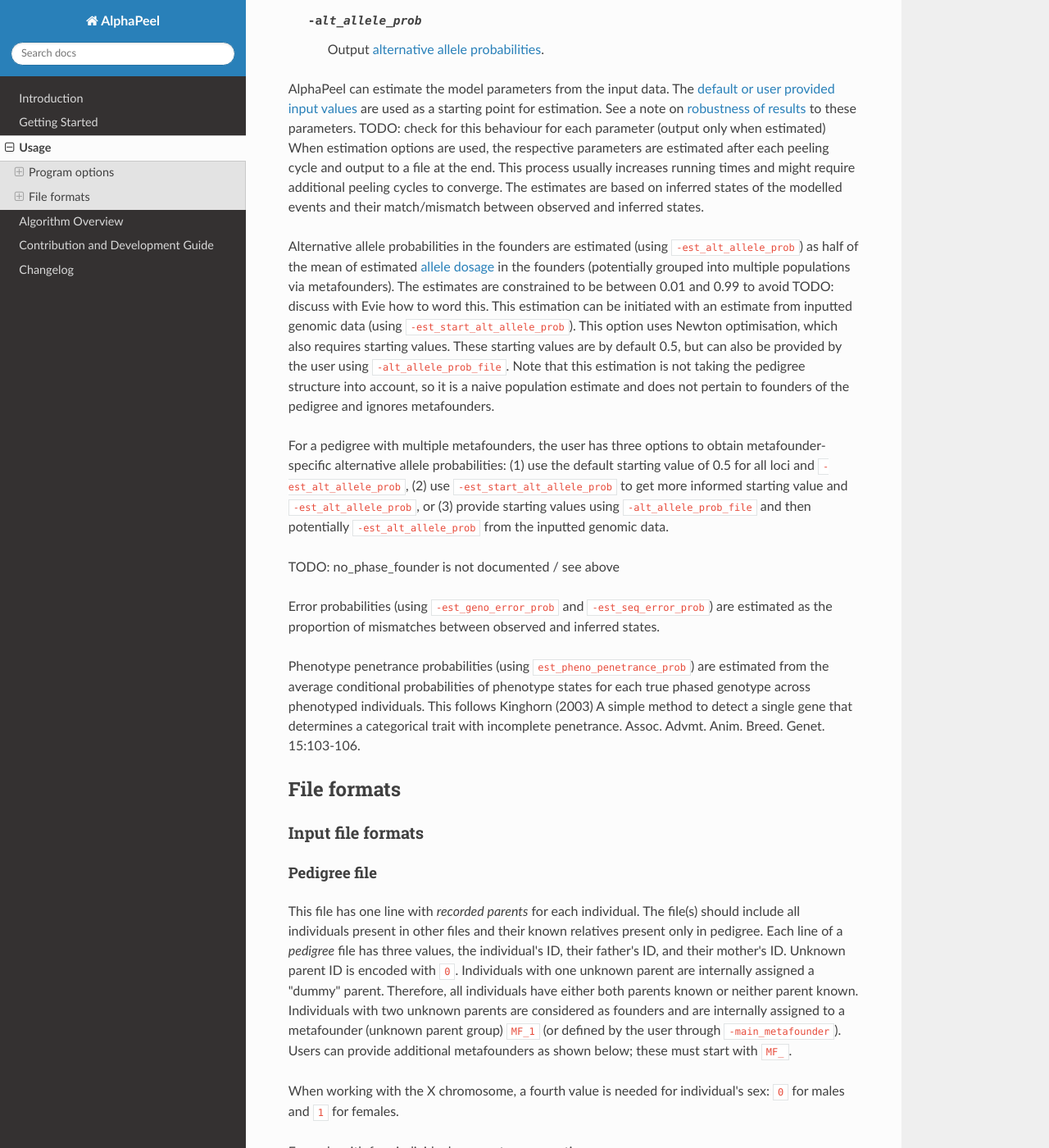
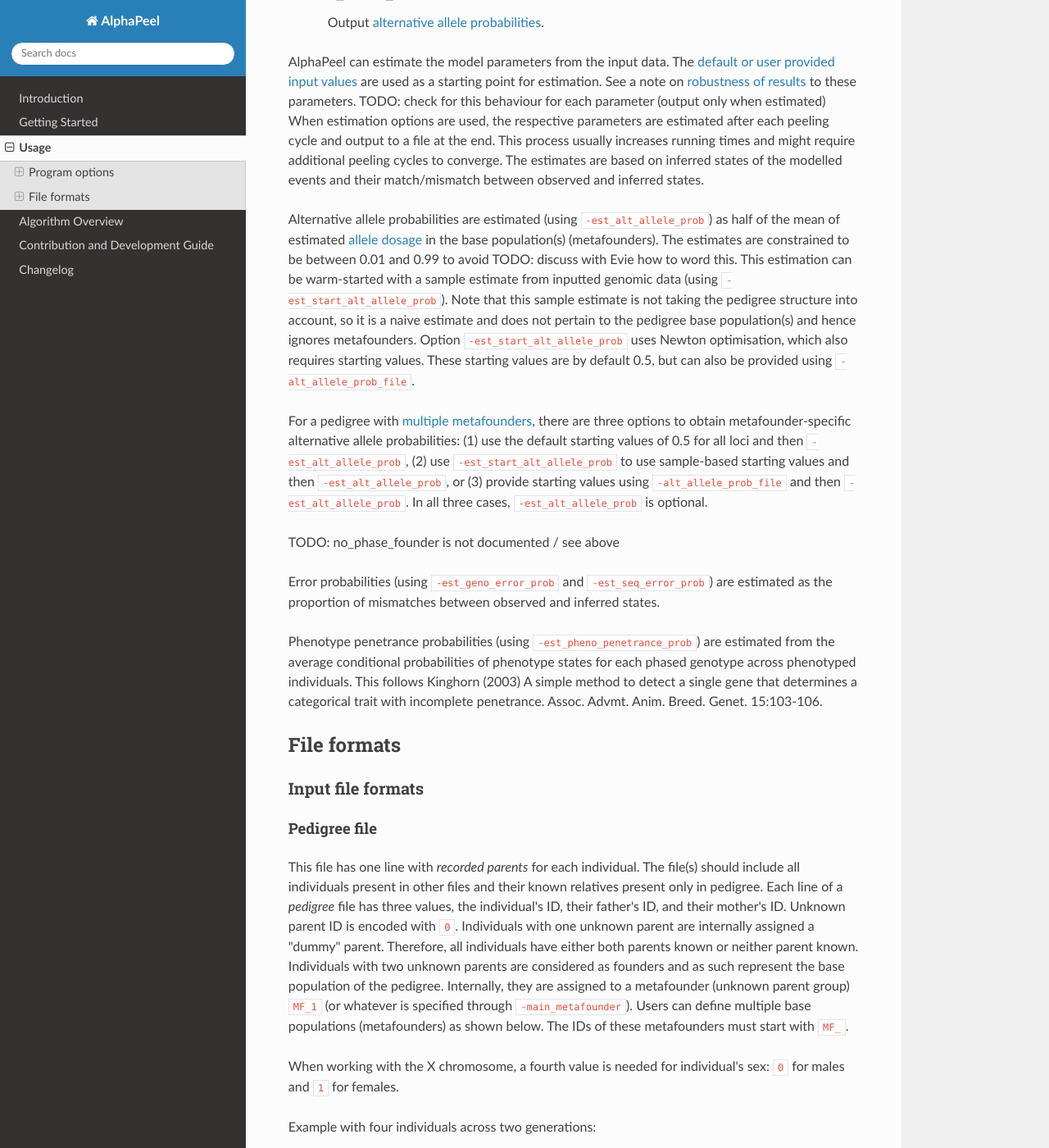
Before and after one commit to AlphaGenes/AlphaPeel, a Sphinx documentation site: the page built from docs/source/usage.rst, in a window 1280 px wide and 1400 px high, scrolled down 4986 px. Shown: the whole window at 82% size. Built offline with Sphinx 7.4.7 and the Read the Docs theme 3.1.0, drawn with Linux system fonts in a browser that asks for light colours; some of the changed text lies outside the part shown.

Commit message:
Polish alt_allele_prob and pheno_penetrance option docs

```diff
--- a/docs/source/usage.rst
+++ b/docs/source/usage.rst
@@ -55,7 +55,8 @@
                           (:ref:`see format details <alt_allele_prob_file_format>`).
                           Default: 0.5 for each locus.
       -main_metafounder MAIN_METAFOUNDER
-                          Metafounder name for unknown parents
+                          ID used to represent the base population of the pedigree
+                          (metafounder / unknown parent group)
                           (:ref:`see format details <ped_file_format>`).
                           Default: MF_1.
       -rec_length REC_LENGTH
@@ -264,19 +265,11 @@
                             Default: 1.
 
     Estimation of model parameters:
-      TODO: rename to est_start_alt_allele_prob
-      -est_alt_allele_prob  Estimate starting alternative allele probabilities using
-                            all inputted genomic data prior to peeling.
-      TODO: rename to est_alt_allele_prob
-      -update_alt_allele_prob
-                            Estimate :ref:`alternative allele probabilities <alt_allele_prob_file_format>`
-                            for each metafounder after each peeling cycle.
-      TODO: no_phase_founder is not documented - talking to Ros she noticed that
-      the default behaviour is to phase heterozygous genotypes in founders
-      in some way (TODO: what way - she noticed it is not driven by data possibly?!)
-      and this flag suppresses this behaviour.
-      -no_phase_founder     Phase a heterozygous allele in one of the
-                            founders (if such an allele can be found).
+      -est_start_alt_allele_prob
+                            Estimate starting alternative allele probabilities
+                            from all inputted genomic data prior to peeling.
+      -est_alt_allele_prob  Estimate :ref:`alternative allele probabilities <alt_allele_prob_file_format>`
+                            after each peeling cycle.
       -est_geno_error_prob  Estimate :ref:`genotype error probability <geno_error_prob_file_format>`
                             after each peeling cycle.
       -est_seq_error_prob   Estimate :ref:`sequence error probability <seq_error_prob_file_format>`
@@ -284,6 +277,11 @@
       -est_pheno_penetrance_prob
                             Estimate :ref:`phenotype penetrance probabilities <pheno_penetrance_prob_file_format>`
                             after each peeling cycle.
+
+      TODO: no_phase_founder is not documented - see https://github.com/AlphaGenes/AlphaPeel/issues/112
+      TODO: which section should this option be in?
+      -no_phase_founder     Phase a heterozygous allele in one of the
+                            founders (if such an allele can be found).
 
 Computational effort and speed of |Software| can be controlled with
 the number of peeling cycles (``-n_cycle``,
@@ -308,38 +306,39 @@
 The estimates are based on inferred states of the modelled events and
 their match/mismatch between observed and inferred states.
 
-Alternative allele probabilities in the founders are estimated
-(using ``-est_alt_allele_prob``)
+Alternative allele probabilities are estimated (using ``-est_alt_allele_prob``)
 as half of the mean of estimated :ref:`allele dosage <dosage_file_format>`
-in the founders (potentially grouped into multiple populations via
-metafounders).
+in the base population(s) (metafounders).
 The estimates are constrained to be between 0.01 and 0.99
 to avoid TODO: discuss with Evie how to word this.
-This estimation can be initiated with an estimate from inputted genomic data
+This estimation can be warm-started with a sample estimate from inputted genomic data
 (using ``-est_start_alt_allele_prob``).
-This option uses Newton optimisation, which also requires starting values.
+Note that this sample estimate is not taking the pedigree structure into account,
+so it is a naive estimate and does not pertain to the pedigree base population(s)
+and hence ignores metafounders.
+Option ``-est_start_alt_allele_prob`` uses Newton optimisation,
+which also requires starting values.
 These starting values are by default 0.5,
-but can also be provided by the user using ``-alt_allele_prob_file``.
-Note that this estimation is not taking the pedigree structure into account,
-so it is a naive population estimate and does not pertain to founders of the pedigree
-and ignores metafounders.
+but can also be provided using ``-alt_allele_prob_file``.
 
-For a pedigree with multiple metafounders,
-the user has three options to obtain metafounder-specific alternative allele probabilities:
-(1) use the default starting value of 0.5 for all loci and
+For a pedigree with :ref:`multiple metafounders <ped_file_format>`,
+there are three options to obtain metafounder-specific alternative allele probabilities:
+(1) use the default starting values of 0.5 for all loci and then
 ``-est_alt_allele_prob``,
-(2) use ``-est_start_alt_allele_prob`` to get more informed starting value and
-``-est_alt_allele_prob``, or
+(2) use ``-est_start_alt_allele_prob`` to use sample-based starting values and
+then ``-est_alt_allele_prob``, or
 (3) provide starting values using ``-alt_allele_prob_file`` and
-then potentially ``-est_alt_allele_prob`` from the inputted genomic data.
+then ``-est_alt_allele_prob``.
+In all three cases,
+``-est_alt_allele_prob`` is optional.
 
 TODO: no_phase_founder is not documented / see above
 
 Error probabilities (using ``-est_geno_error_prob`` and ``-est_seq_error_prob``)
 are estimated as the proportion of mismatches between observed and inferred states.
 
-Phenotype penetrance probabilities (using ``est_pheno_penetrance_prob``) are estimated
-from the average conditional probabilities of phenotype states for each true phased genotype
+Phenotype penetrance probabilities (using ``-est_pheno_penetrance_prob``) are estimated
+from the average conditional probabilities of phenotype states for each phased genotype
 across phenotyped individuals. This follows Kinghorn (2003)
 A simple method to detect a single gene that determines a categorical trait with incomplete penetrance.
 Assoc. Advmt. Anim. Breed. Genet. 15:103-106.
@@ -372,10 +371,11 @@
 Individuals with one unknown parent are internally assigned a "dummy" parent.
 Therefore, all individuals have either both parents known or neither parent known.
 Individuals with two unknown parents are considered as founders and
-are internally assigned to a metafounder (unknown parent group) ``MF_1``
-(or defined by the user through ``-main_metafounder``).
-Users can provide additional metafounders as shown below;
-these must start with ``MF_``.
+as such represent the base population of the pedigree.
+Internally, they are assigned to a metafounder (unknown parent group) ``MF_1``
+(or whatever is specified through ``-main_metafounder``).
+Users can define multiple base populations (metafounders) as shown below.
+The IDs of these metafounders must start with ``MF_``.
 
 When working with the X chromosome,
 a fourth value is needed for individual's sex:
@@ -811,19 +811,17 @@
 Alternative allele probability file
 ===================================
 
-This file contains a line for
-metafounder IDs followed by one line per locus with *alternative allele probabilities*.
-If no metafounders are used, each line contains a single alternative allele probability per locus.
-It provides a way to include known information on allele probabilities
-in the pedigree founders (base population).
+The ``.alt_allele_prob.txt`` file contains *alternative allele probabilities*
+for each base population (metafounder) and each locus.
+There is one line per locus, with one optional top/header line.
+The header contains the metafounder ID(s),
+which can be skipped when there is just one metafounder / no metafounders.
+The remaining lines contain the metafounder-specific alternative allele probabilities for each locus.
 The file should include all metafounders present in pedigrees.
-Any missing metafounders default to 0.5 for all loci.
-The first line contains the metafounder IDs.
-The remaining values are alternative allele probabilities for all loci.
-The default alternative allele probabilities are 0.5 for each locus.
+Any missing values, or whole metafounder columns, default to 0.5 for all loci.
 If you do not have information for some loci, provide 0.5 for those loci.
-
-The file format is identical whether inputted via ``-alt_allele_prob_file`` or outputted from estimation using one or both ``est_start_alt_allele_prob`` or ``est_alt_allele_prob``.
+The file format is identical whether inputted via ``-alt_allele_prob_file`` or
+outputted from estimation using ``-est_start_alt_allele_prob`` or ``-est_alt_allele_prob``.
 
 Example with no metafounder and four loci:
 
@@ -884,20 +882,24 @@
 Phenotype penetrance probability file
 =====================================
 
-This file has one line with
-*phenotype penetrance probabilities* for each distinct genotype impacting a phenotype.
-It provides a way to include known relationship between genotypes and phenotypes.
+This ``.pheno_penetrance_prob.txt`` file contains *phenotype penetrance probabilities*
+for each distinct genotype impacting a phenotype.
+These probabilities encode the relationship between genotypes and phenotypes.
 The file should include all phenotypes present in phenotype files
-(current phenotype functionality works only with one locus and one trait).
-Specifically, one line contains conditional probabilities of
-possible phenotypes for each true *phased genotype*,
+(current functionality works only with one locus and one trait).
+There are four lines per locus,
+containing conditional probabilities of
+all phenotypes for a given *phased genotype*,
 including phenotyping errors or other deviations.
 Each column represents a different phenotype state
 (ordered from ``0`` to the total number of states), and
 each row represents the :ref:`phased genotypes <zero_one_two_etc>`
 (``aa``, ``aA``, ``Aa``, and ``AA``).
+That is, the values within a row
+form a conditional probability distribution
+of phenotypes for the corresponding phased genotype.
 
-Example for a monogenic recessive binary trait:
+Example for a monogenic recessive binary trait with 10% phenotyping error:
 
 ::
 
```
Also changed, not shown: other parts of docs/source/usage.rst (+2 -2 lines).
